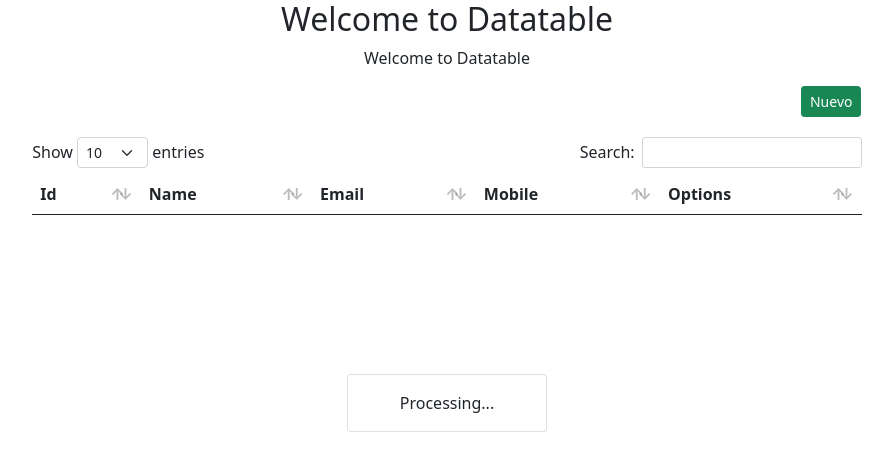
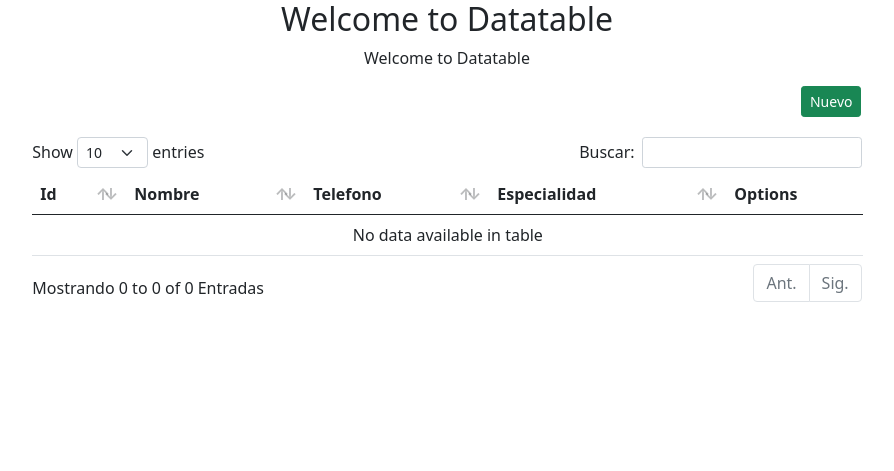
Before and after one commit to klopezv4/datatables, a PHP site: page / in a window 1280 px wide. Shown: the top 471 px of the page, without its empty margins (193-1087 px from the left). Run offline with PHP 8.4, Linux system fonts and the light colour scheme; data that the repository does not hold is empty.

Commit message:
changes job

```diff
--- a/index.php
+++ b/index.php
@@ -34,9 +34,9 @@
             <table id="example" class="table">
               <thead>
                 <th>Id</th>
-                <th>Name</th>
-                <th>Email</th>
-                <th>Mobile</th>
+                <th>Nombre</th>
+                <th>Telefono</th>
+                <th>Especialidad</th>
                 <th>Options</th>
               </thead>
               <tbody>
@@ -74,7 +74,7 @@
         },
         "aoColumnDefs": [{
             "bSortable": false,
-            "aTargets": [5]
+            "aTargets": [4]
           },
 
         ]
@@ -84,8 +84,8 @@
       e.preventDefault();
       var nombre = $('#addUserField').val();
       var telefono = $('#addMobileField').val();
-      var especialidad = $('#addEmailField').val();
-      if (city != '' && nombre != '' && telefono != '' && especialidad != '') {
+      var especialidad = $('#addEspecalidadField').val();
+      if (nombre != '' && telefono != '' && especialidad != '') {
         $.ajax({
           url: "add_user.php",
           type: "post",
@@ -113,20 +113,19 @@
     $(document).on('submit', '#updateUser', function(e) {
       e.preventDefault();
       //var tr = $(this).closest('tr');
-      var username = $('#nameField').val();
-      var mobile = $('#mobileField').val();
-      var email = $('#emailField').val();
+      var nombre = $('#nameField').val();
+      var telefono = $('#mobileField').val();
+      var especialidad = $('#especialidadField').val();
       var trid = $('#trid').val();
       var id = $('#id').val();
-      if (city != '' && username != '' && mobile != '' && email != '') {
+      if (nombre != '' && telefono!= '' && especialidad != '') {
         $.ajax({
           url: "update_user.php",
           type: "post",
           data: {
-            city: city,
-            username: username,
-            mobile: mobile,
-            email: email,
+            nombre: nombre,
+            telefono: telefono,
+            especialidad: especialidad,
             id: id
           },
           success: function(data) {
@@ -139,9 +138,9 @@
               // table.cell(parseInt(trid) - 1,2).data(email);
               // table.cell(parseInt(trid) - 1,3).data(mobile);
               // table.cell(parseInt(trid) - 1,4).data(city);
-              var button = '<td><a href="javascript:void();" data-id="' + id + '" class="btn btn-info btn-sm editbtn">Edit</a>  <a href="#!"  data-id="' + id + '"  class="btn btn-danger btn-sm deleteBtn">Delete</a></td>';
+              var button = '<td><a href="javascript:void();" data-id="' + id + '" class="btn btn-info btn-sm editbtn">Editar</a>  <a href="#!"  data-id="' + id + '"  class="btn btn-danger btn-sm deleteBtn">Borrar</a></td>';
               var row = table.row("[id='" + trid + "']");
-              row.row("[id='" + trid + "']").data([id, username, email, mobile, city, button]);
+              row.row("[id='" + trid + "']").data([id, nombre, telefono, especialidad, button]);
               $('#exampleModal').modal('hide');
             } else {
               alert('failed');
@@ -167,10 +166,9 @@
         type: 'post',
         success: function(data) {
           var json = JSON.parse(data);
-          $('#nameField').val(json.username);
-          $('#emailField').val(json.email);
-          $('#mobileField').val(json.mobile);
-          $('#cityField').val(json.city);
+          $('#nameField').val(json.nombre);
+          $('#especialidadField').val(json.especialidad);
+          $('#mobileField').val(json.telefono);
           $('#id').val(id);
           $('#trid').val(trid);
         }
@@ -181,7 +179,7 @@
       var table = $('#example').DataTable();
       event.preventDefault();
       var id = $(this).data('id');
-      if (confirm("Are you sure want to delete this User ? ")) {
+      if (confirm("Confirma que desea eliminar este dato? ")) {
         $.ajax({
           url: "delete_user.php",
           data: {
@@ -215,7 +213,7 @@
     <div class="modal-dialog">
       <div class="modal-content">
         <div class="modal-header">
-          <h5 class="modal-title" id="exampleModalLabel">Update User</h5>
+          <h5 class="modal-title" id="exampleModalLabel">Actualizar</h5>
           <button type="button" class="btn-close" data-bs-dismiss="modal" aria-label="Close"></button>
         </div>
         <div class="modal-body">
@@ -223,36 +221,30 @@
             <input type="hidden" name="id" id="id" value="">
             <input type="hidden" name="trid" id="trid" value="">
             <div class="mb-3 row">
-              <label for="nameField" class="col-md-3 form-label">Name</label>
+              <label for="nameField" class="col-md-3 form-label">Nombre</label>
               <div class="col-md-9">
                 <input type="text" class="form-control" id="nameField" name="name">
               </div>
             </div>
             <div class="mb-3 row">
-              <label for="emailField" class="col-md-3 form-label">Email</label>
+              <label for="especialidadField" class="col-md-3 form-label">Especialidad</label>
               <div class="col-md-9">
-                <input type="email" class="form-control" id="emailField" name="email">
+                <input type="text" class="form-control" id="especialidadField" name="email">
               </div>
             </div>
             <div class="mb-3 row">
-              <label for="mobileField" class="col-md-3 form-label">Mobile</label>
+              <label for="mobileField" class="col-md-3 form-label">Telefono</label>
               <div class="col-md-9">
                 <input type="text" class="form-control" id="mobileField" name="mobile">
               </div>
             </div>
-            <div class="mb-3 row">
-              <label for="cityField" class="col-md-3 form-label">City</label>
-              <div class="col-md-9">
-                <input type="text" class="form-control" id="cityField" name="City">
-              </div>
-            </div>
             <div class="text-center">
-              <button type="submit" class="btn btn-primary">Submit</button>
+              <button type="submit" class="btn btn-primary">Hecho</button>
             </div>
           </form>
         </div>
         <div class="modal-footer">
-          <button type="button" class="btn btn-secondary" data-bs-dismiss="modal">Close</button>
+          <button type="button" class="btn btn-secondary" data-bs-dismiss="modal">Cerrar</button>
         </div>
       </div>
     </div>
@@ -262,42 +254,36 @@
     <div class="modal-dialog">
       <div class="modal-content">
         <div class="modal-header">
-          <h5 class="modal-title" id="exampleModalLabel">Add User</h5>
+          <h5 class="modal-title" id="exampleModalLabel">Añadir</h5>
           <button type="button" class="btn-close" data-bs-dismiss="modal" aria-label="Close"></button>
         </div>
         <div class="modal-body">
           <form id="addUser" action="">
             <div class="mb-3 row">
-              <label for="addUserField" class="col-md-3 form-label">Name</label>
+              <label for="addUserField" class="col-md-3 form-label">Nombre</label>
               <div class="col-md-9">
                 <input type="text" class="form-control" id="addUserField" name="name">
               </div>
             </div>
             <div class="mb-3 row">
-              <label for="addEmailField" class="col-md-3 form-label">Email</label>
+              <label for="addEspecalidadField" class="col-md-3 form-label">Especialidad</label>
               <div class="col-md-9">
-                <input type="email" class="form-control" id="addEmailField" name="email">
+                <input type="text" class="form-control" id="addEspecalidadField" name="email">
               </div>
             </div>
             <div class="mb-3 row">
-              <label for="addMobileField" class="col-md-3 form-label">Mobile</label>
+              <label for="addMobileField" class="col-md-3 form-label">Telefono</label>
               <div class="col-md-9">
                 <input type="text" class="form-control" id="addMobileField" name="mobile">
               </div>
             </div>
-            <div class="mb-3 row">
-              <label for="addCityField" class="col-md-3 form-label">City</label>
-              <div class="col-md-9">
-                <input type="text" class="form-control" id="addCityField" name="City">
-              </div>
-            </div>
             <div class="text-center">
-              <button type="submit" class="btn btn-primary">Submit</button>
+              <button type="submit" class="btn btn-primary">Hecho</button>
             </div>
           </form>
         </div>
         <div class="modal-footer">
-          <button type="button" class="btn btn-secondary" data-bs-dismiss="modal">Close</button>
+          <button type="button" class="btn btn-secondary" data-bs-dismiss="modal">Cerrar</button>
         </div>
       </div>
     </div>
```
Also changed, not shown: js/dt-1.10.25datatables.min.js.
